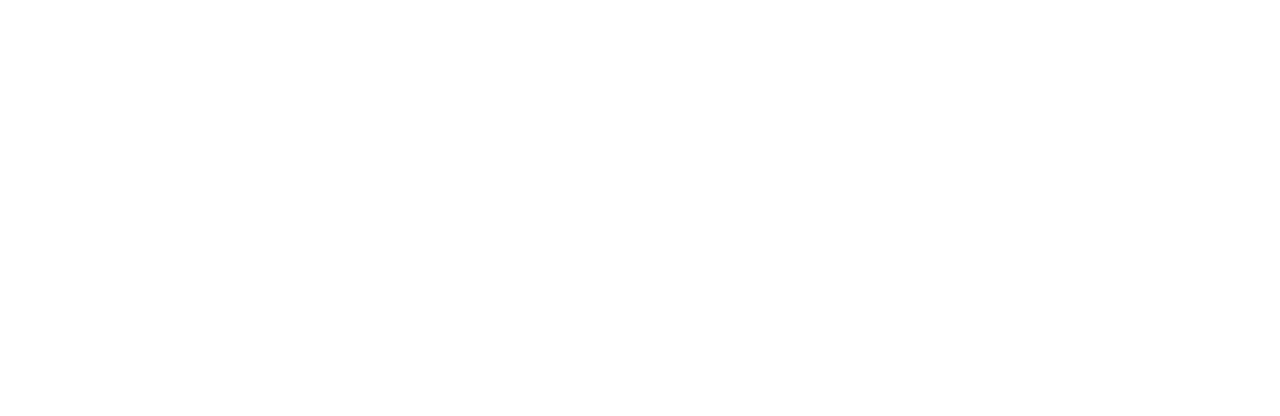
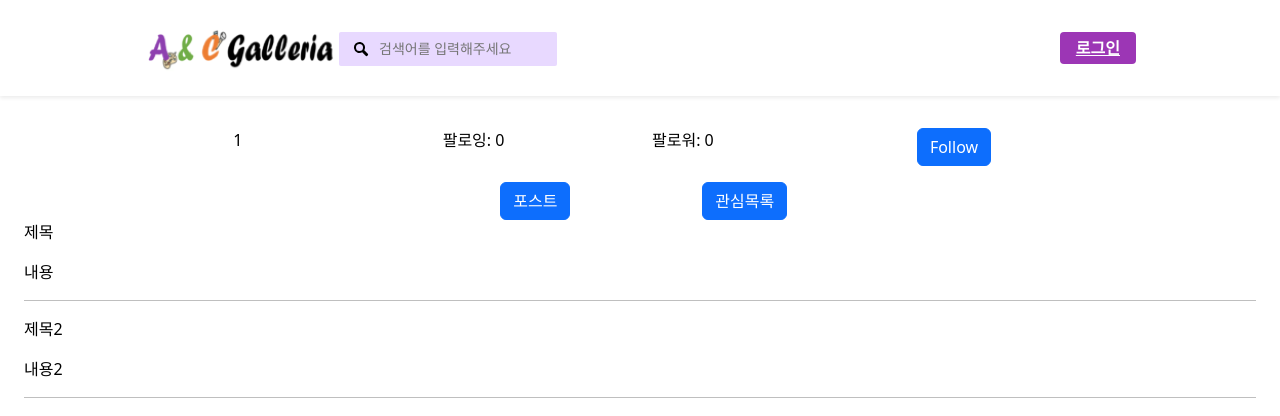
Before and after one commit to IIREH/SSAFY_PJT1, a React (Create React App) app in the folder frontend/frontend/: page /profile/1 in a window 1280 px wide. Before the commit this address had no page. Shown: the top 416 px of the page. Built offline with nearby package versions, Linux system fonts and the light colour scheme.

Commit message:
Update : Update ProfilePage

```diff
--- a/frontend/frontend/src/App.js
+++ b/frontend/frontend/src/App.js
@@ -28,6 +28,7 @@
 import TheatreInfoPage3 from './theatrePages/TheatreInfoPage3';
 import TheatreInfoPage4 from './theatrePages/TheatreInfoPage4';
 import TheatreInfoPage5 from './theatrePages/TheatreInfoPage5';
+import ProfilePage from './pages/ProfilePage';
 
 const App = () => {
   return (
@@ -65,6 +66,7 @@
         <Route index element={<ListPage />} />
         <Route path=":postId" element={<PostPage />} />
       </Route>
+      <Route path="/profile/:nickname" element={<ProfilePage />} />
     </Routes>
   );
 };
--- a/frontend/frontend/src/components/user/FollowComponent.js
+++ b/frontend/frontend/src/components/user/FollowComponent.js
@@ -1,15 +1,22 @@
 const FollowComponent = (params) => {
-  const { isfollowing, following, follower, onClickFollow } = params;
+  const { nickname, isfollowing, following, follower, onClickFollow } = params;
 
   return(
     <div>
-      <p>팔로잉: {following}</p>
-      <p>팔로워: {follower}</p>
-      {isfollowing ?
-        <button onClick={onClickFollow}>언팔로우</button>
-      :
-        <button onClick={onClickFollow}>팔로우</button>
-      }
+      <div class="container-fluid mb-3">
+        <div class="row mx-0 justify-content-center">
+          <div class="col-2">{nickname}</div>
+          <div class="col-2">팔로잉: {following}</div>
+          <div class="col-2">팔로워: {follower}</div>
+          <div class="col-2">
+            {isfollowing ?
+              <button type="button" class="mt-0 btn btn-primary mx-auto" onClick={onClickFollow}>Unfollow</button>
+            :
+              <button type="button" class="mt-0 btn btn-primary mx-auto" onClick={onClickFollow}>Follow</button>
+            }
+          </div>
+        </div>
+      </div>
     </div>
   );
 };
--- a/frontend/frontend/src/components/user/PostsComponent.js
+++ b/frontend/frontend/src/components/user/PostsComponent.js
@@ -7,10 +7,16 @@
 
   return(
     <div>
-      <button onClick={() => setMode('userPosts')}>포스트</button>
-      <button onClick={() => setMode('userLikesPosts')}>관심목록</button>
-      <br />
-      {mode}
+      <div class="container-fluid mb-3">
+        <div class="row mx-0 justify-content-center">
+          <div class="col-2">
+            <button type="button" class="mt-0 btn btn-primary mx-auto" onClick={() => setMode('userPosts')}>포스트</button>
+          </div>
+          <div class="col-2">
+            <button type="button" class="mt-0 btn btn-primary mx-auto" onClick={() => setMode('userLikesPosts')}>관심목록</button>
+          </div>
+        </div>
+        <div class="row mx-0 justify-content-center">
           {mode === 'userPosts' &&
             <div>
               {userPosts.map(userPost => (
@@ -34,6 +40,8 @@
             </div>
           }
         </div>
+      </div>
+    </div>
   );
 };
 
--- a/frontend/frontend/src/containers/user/ProfileContainer.js
+++ b/frontend/frontend/src/containers/user/ProfileContainer.js
@@ -24,8 +24,8 @@
 
   return (
     <div>
-      {nickname}님의 프로필 페이지
       <FollowComponent
+        nickname={nickname}
         isfollowing={profile.isfollowing}
         following={profile.following}
         follower={profile.follower}
```
Lines whose indentation alone changed are shown as unchanged.
